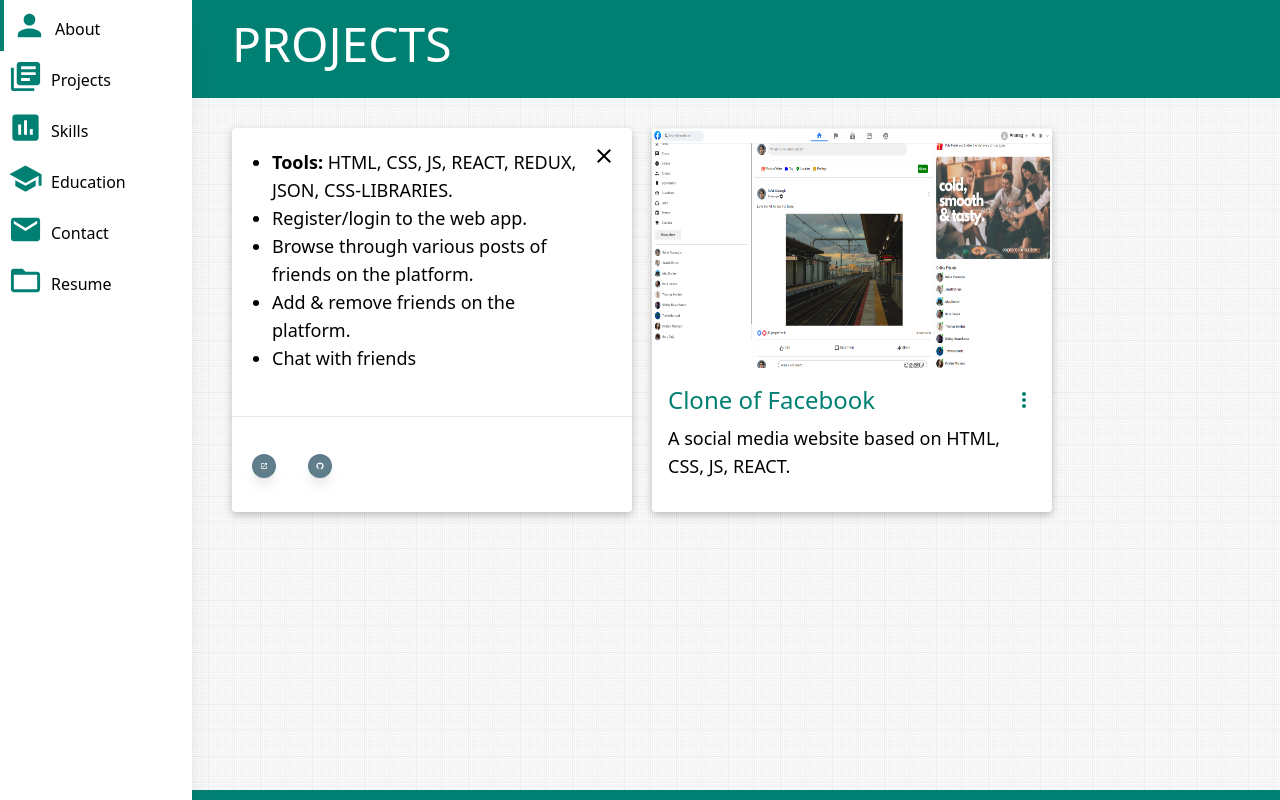
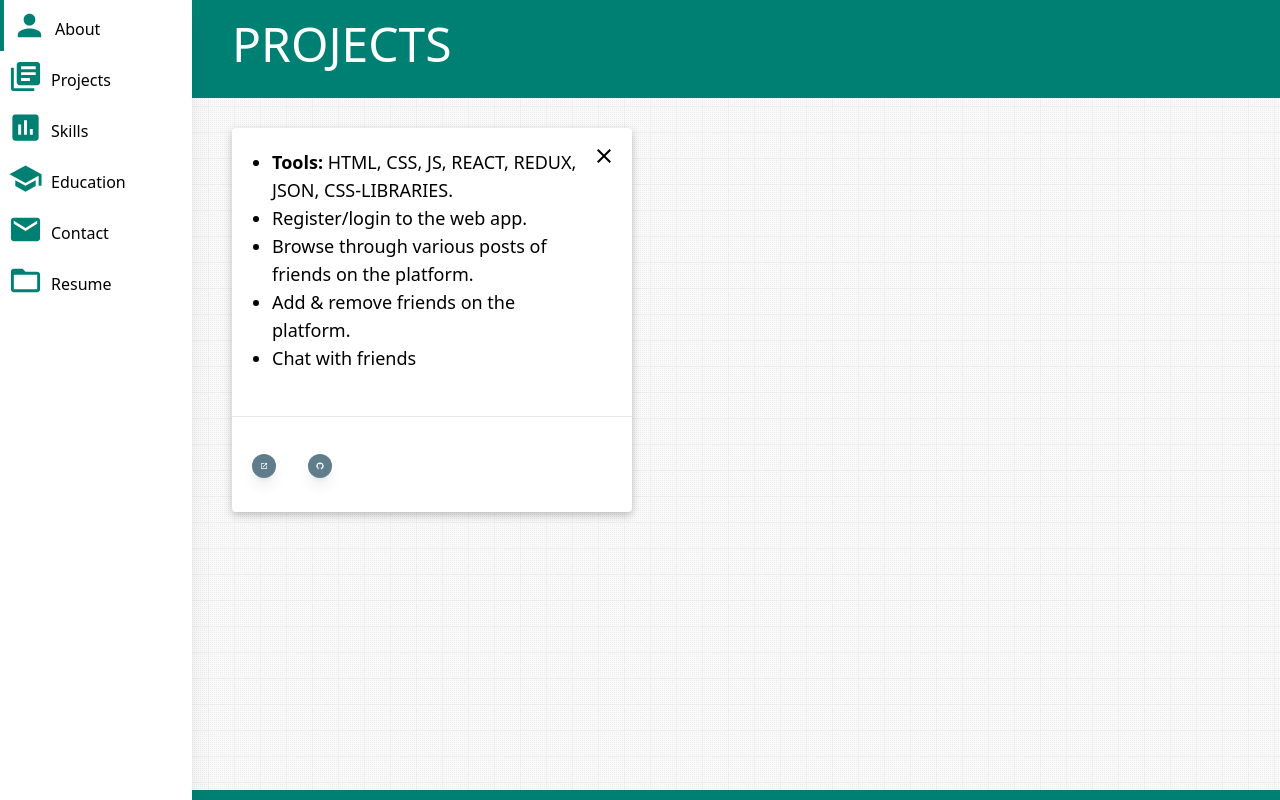
Before and after one commit to SINGH202/protfolio-nextjs, a Next.js app: page / in a window 1280 px wide. Both pictures are taken after a click on the icon 604 px from the left and 2010 px from the top of the page. Shown: the part 1610-2410 px from the top of the page. Built offline with nearby package versions, Linux system fonts and the light colour scheme.

Commit message:
added project card type

```diff
--- a/data.ts
+++ b/data.ts
@@ -7,7 +7,7 @@
 import LocalPhoneIcon from "@mui/icons-material/LocalPhone";
 import GitHubIcon from "@mui/icons-material/GitHub";
 import LinkedInIcon from "@mui/icons-material/LinkedIn";
-import { EducationCardProps, SkillsProps } from "./type";
+import { EducationCardProps, ProjectProps, SkillsProps } from "./type";
 export const config = {
   navItems: [
     { openInBlank: false, title: "About", link: "about", icon: PersonIcon },
@@ -151,4 +151,20 @@
       icon: LinkedInIcon,
     },
   ],
+  projects: [
+    {
+      name: "Clone of Facebook",
+      subTitle: "A social media website based on HTML, CSS, JS, REACT.",
+      gitLink: "",
+      image: "/assets/img/facebok-1.png",
+      redirectLink: "",
+      features: [
+        "Register/login to the web app.",
+        "Browse through various posts of friends on the platform.",
+        "Add & remove friends on the platform.",
+        "Chat with friends",
+      ],
+      tools: ["HTML", "CSS", "JS", "REACT", "REDUX", "JSON", "CSS-LIBRARIES"],
+    },
+  ] as ProjectProps[],
 };
--- a/src/components/Projects.tsx
+++ b/src/components/Projects.tsx
@@ -3,23 +3,33 @@
 import { UnOptimizedImage } from "./UnoptimizedImage";
 import CloseIcon from "@mui/icons-material/Close";
 import { useState } from "react";
-import { LinkIconProps } from "../../type";
+import { LinkIconProps, ProjectProps } from "../../type";
 import GitHubIcon from "@mui/icons-material/GitHub";
 import OpenInNewIcon from "@mui/icons-material/OpenInNew";
+import { config } from "../../data";
 
 export const Projects = () => {
   return (
     <div id="projects" className="min-h-screen w-full">
       <SectionHeader title="Projects" />
       <div className="flex flex-wrap justify-center lg:justify-start gap-5 py-5 md:py-[30px] px-5 md:px-[40px] mb-14">
-        <ProjectCard />
-        <ProjectCard />
+        {config?.projects.map((project, index) => (
+          <ProjectCard key={`project-${index}`} {...project} />
+        ))}
       </div>
     </div>
   );
 };
 
-export const ProjectCard = () => {
+export const ProjectCard = ({
+  name,
+  subTitle,
+  image,
+  features,
+  tools,
+  gitLink,
+  redirectLink,
+}: ProjectProps) => {
   const [isExpandedView, setIsExpandedView] = useState(false);
   return (
     <div className="flex flex-col w-full min-w-[280px] xs:max-w-[400px] h-96 shadow-lg card-shadow relative rounded-md overflow-hidden">
@@ -33,33 +43,36 @@
           />
           <ul className="h-3/4 text-lg overflow-y-scroll p-5">
             <li className="list-disc	mx-5">
-              <b>Tools:</b> HTML, CSS, JS, REACT, REDUX, JSON, CSS-LIBRARIES.
+              <b>Tools:</b>{" "}
+              {tools.map((tool, index) => (
+                <span key={`${name}-tools-${index}`}>
+                  {tool}
+                  {tools.length - 1 > index ? ", " : "."}
+                </span>
+              ))}
             </li>
-            <li className="list-disc	mx-5">Register/login to the web app.</li>
-            <li className="list-disc	mx-5">
-              Browse through various posts of friends on the platform.
-            </li>
-            <li className="list-disc	mx-5">
-              Add & remove friends on the platform.
-            </li>
-            <li className="list-disc mx-5">Chat with friends</li>
+            {features.map((feature, index) => (
+              <li key={`${name}-feature-${index}`} className="list-disc	mx-5">
+                {feature}
+              </li>
+            ))}
           </ul>
 
           <div className="border-b"></div>
           <div className="flex items-center gap-8 p-5 h-1/4">
             <LinkIcon
-              link={""}
+              link={redirectLink}
               icon={
                 <OpenInNewIcon className="shadow-lg bg-[#607d8b] text-[#ffffff] rounded-full w-14 h-14 p-2" />
               }
-              tooltip={""}
+              tooltip={"View in new-tab"}
             />
             <LinkIcon
-              link={""}
+              link={gitLink}
               icon={
                 <GitHubIcon className="shadow-lg bg-[#607d8b] text-[#ffffff] rounded-full w-14 h-14 p-2" />
               }
-              tooltip={""}
+              tooltip={"View on github"}
             />
           </div>
         </div>
@@ -67,7 +80,7 @@
         <>
           <div className="h-60">
             <UnOptimizedImage
-              src="/assets/img/facebok-1.png"
+              src={image}
               alt="logo"
               width="0"
               height="0"
@@ -77,7 +90,7 @@
           <div className="flex flex-col gap-2 p-4 h-36">
             <div className="flex justify-between items-center">
               <span className="text-2xl font-light hover:font-normal teal-text">
-                Clone of Facebook
+                {name}
               </span>
               <MoreVertIcon
                 className="teal-text text-2xl cursor-pointer"
@@ -86,9 +99,7 @@
                 }}
               />
             </div>
-            <span className="text-lg">
-              A social media website based on HTML, CSS, JS, REACT.
-            </span>
+            <span className="text-lg">{subTitle}</span>
           </div>
         </>
       )}
@@ -102,9 +113,9 @@
       <div className="flex items-center gap-10">
         <div className="group">
           {icon}
-          <p className="hidden group-hover:flex absolute bottom-14 z-20 left-0 right-0 bg-black text-white rounded-sm opacity-80 p-2 w-fit max-w-xs ">
+          <span className="hidden group-hover:flex absolute bottom-14 z-20 left-0 right-0 bg-black text-white rounded-sm opacity-80 p-2 ">
             {tooltip}
-          </p>
+          </span>
         </div>
       </div>
     </a>
```
Also changed, not shown: type.ts (+10 -0 lines).
